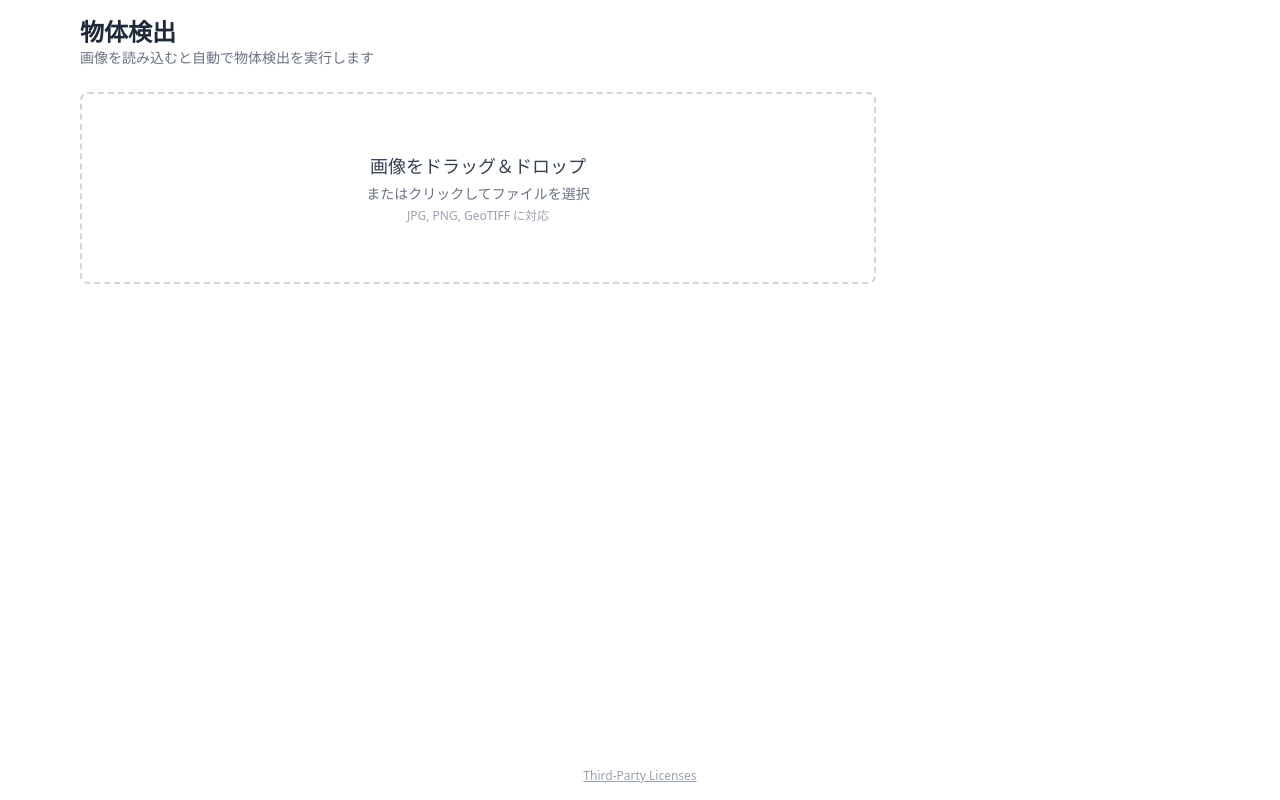
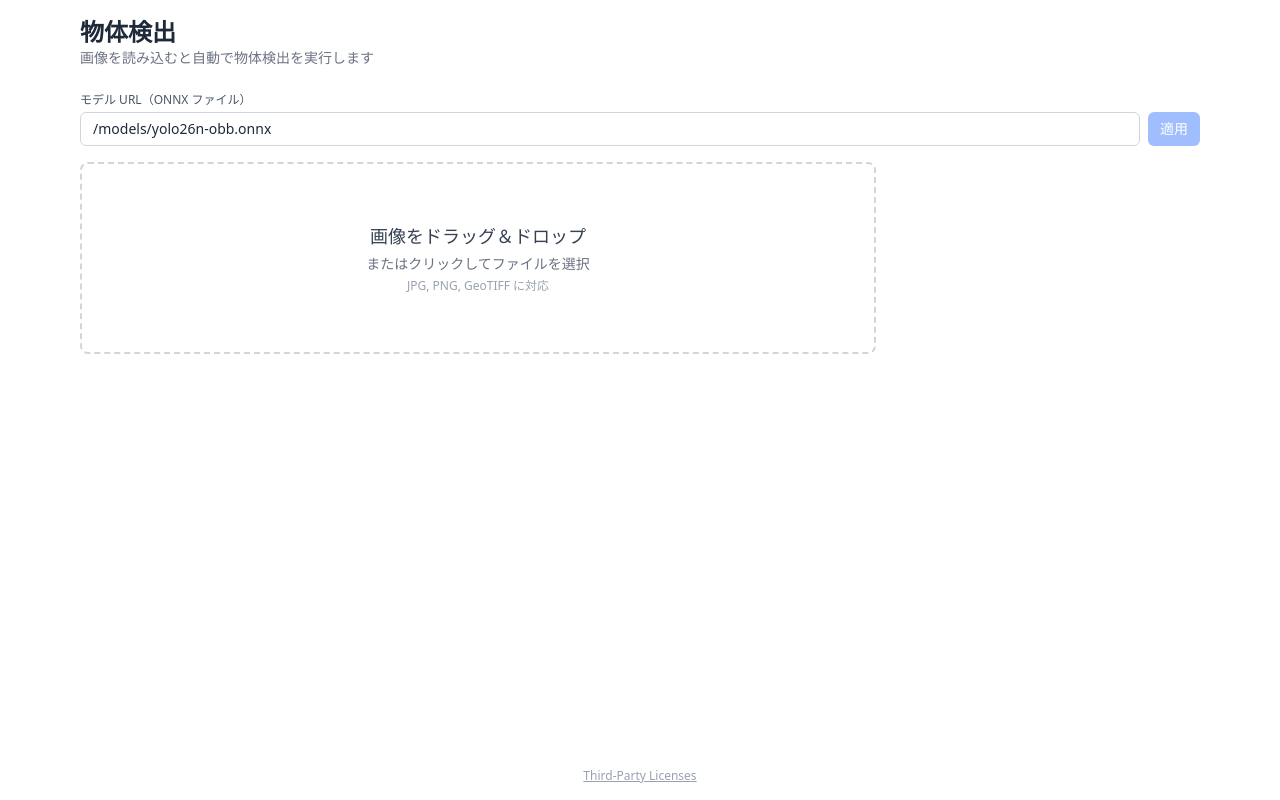
Before and after one commit to seeker3600/mezashi, a React (Vite) app in the folder mefront/: page / in a window 1280 px wide. Built offline with nearby package versions, Linux system fonts and the light colour scheme; what onnxruntime-web would draw is missing.

Commit message:
ライセンスファイルのURL指定。

```diff
--- a/mefront/src/App.tsx
+++ b/mefront/src/App.tsx
@@ -1,4 +1,4 @@
-import { useReducer } from "react";
+import { useReducer, useState } from "react";
 import { DetectionCanvas } from "./components/DetectionCanvas";
 import { DropZone } from "./components/DropZone";
 import { LoadingSpinner } from "./components/LoadingSpinner";
@@ -9,9 +9,10 @@ import { appReducer, initialState } from "./lib/appState";
 
 function App() {
 	const [state, dispatch] = useReducer(appReducer, initialState);
-	const { currentImage, detectionSets, status, confidenceThreshold } = state;
+	const { currentImage, detectionSets, status, confidenceThreshold, modelUrl } =
+		state;
 
-	const handleFileSelect = useImageDetection(dispatch);
+	const handleFileSelect = useImageDetection(dispatch, modelUrl);
 
 	const { displayDetections, exportDetections, isGeoTIFF, geoMeta, isMerged } =
 		useDetectionResults(detectionSets, confidenceThreshold);
@@ -30,6 +31,12 @@ function App() {
 					画像を読み込むと自動で物体検出を実行します
 				</p>
 			</header>
+
+			<ModelUrlInput
+				value={modelUrl}
+				onChange={(url) => dispatch({ type: "SET_MODEL_URL", url })}
+				disabled={isProcessing}
+			/>
 
 			<div className="grid gap-6 lg:grid-cols-[1fr_300px]">
 				<div className="space-y-4">
@@ -123,4 +130,63 @@ function StatusMessage({
 	);
 }
 
+// ---------------------------------------------------------------------------
+// ModelUrlInput – lets the user specify a custom ONNX model URL.
+// ---------------------------------------------------------------------------
+
+function ModelUrlInput({
+	value,
+	onChange,
+	disabled,
+}: {
+	value: string;
+	onChange: (url: string) => void;
+	disabled: boolean;
+}) {
+	const [draft, setDraft] = useState(value);
+
+	const commit = () => {
+		const trimmed = draft.trim();
+		if (trimmed && trimmed !== value) {
+			onChange(trimmed);
+		}
+	};
+
+	return (
+		<div className="mb-4 flex flex-col gap-1">
+			<label
+				htmlFor="model-url"
+				className="text-xs font-medium text-gray-600 dark:text-gray-400"
+			>
+				モデル URL（ONNX ファイル）
+			</label>
+			<div className="flex gap-2">
+				<input
+					id="model-url"
+					type="url"
+					value={draft}
+					onChange={(e) => setDraft(e.target.value)}
+					onBlur={commit}
+					onKeyDown={(e) => {
+						if (e.key === "Enter") {
+							e.currentTarget.blur();
+						}
+					}}
+					disabled={disabled}
+					placeholder="https://example.com/model.onnx"
+					className="min-w-0 flex-1 rounded-md border border-gray-300 bg-white px-3 py-1.5 text-sm text-gray-800 placeholder-gray-400 focus:border-blue-500 focus:outline-none focus:ring-1 focus:ring-blue-500 disabled:cursor-not-allowed disabled:opacity-50 dark:border-gray-600 dark:bg-gray-800 dark:text-gray-100 dark:placeholder-gray-500"
+				/>
+				<button
+					type="button"
+					onClick={commit}
+					disabled={disabled || draft.trim() === value}
+					className="rounded-md bg-blue-600 px-3 py-1.5 text-sm font-medium text-white transition-colors hover:bg-blue-700 disabled:cursor-not-allowed disabled:opacity-40 dark:bg-blue-500 dark:hover:bg-blue-600"
+				>
+					適用
+				</button>
+			</div>
+		</div>
+	);
+}
+
 export default App;
--- a/mefront/src/hooks/useImageDetection.ts
+++ b/mefront/src/hooks/useImageDetection.ts
@@ -8,7 +8,10 @@ import { runInference } from "../lib/inference";
  * Hook that returns a file-select handler.
  * It loads the image, runs inference, and dispatches the result into the app state.
  */
-export function useImageDetection(dispatch: Dispatch<AppAction>) {
+export function useImageDetection(
+	dispatch: Dispatch<AppAction>,
+	modelUrl: string,
+) {
 	return useCallback(
 		async (file: File) => {
 			dispatch({
@@ -51,7 +54,12 @@ export function useImageDetection(dispatch: Dispatch<AppAction>) {
 					},
 				});
 
-				const detections = await runInference(src, w, h, (done, total) => {
+				const detections = await runInference(
+					src,
+					w,
+					h,
+					modelUrl,
+					(done, total) => {
 						dispatch({
 							type: "SET_STATUS",
 							status: {
@@ -61,7 +69,8 @@ export function useImageDetection(dispatch: Dispatch<AppAction>) {
 								total,
 							},
 						});
-				});
+					},
+				);
 
 				dispatch({
 					type: "ADD_RESULT",
@@ -88,6 +97,6 @@ export function useImageDetection(dispatch: Dispatch<AppAction>) {
 				});
 			}
 		},
-		[dispatch],
+		[dispatch, modelUrl],
 	);
 }
--- a/mefront/src/lib/appState.ts
+++ b/mefront/src/lib/appState.ts
@@ -1,4 +1,4 @@
-import { CONFIDENCE_THRESHOLD } from "./labels";
+import { CONFIDENCE_THRESHOLD, DEFAULT_MODEL_URL } from "./labels";
 import type {
 	Detection,
 	DetectionSet,
@@ -30,6 +30,8 @@ export interface AppState {
 	status: AppStatus;
 	/** Confidence threshold for filtering. */
 	confidenceThreshold: number;
+	/** URL of the ONNX model file. */
+	modelUrl: string;
 }
 
 export const initialState: AppState = {
@@ -37,6 +39,7 @@ export const initialState: AppState = {
 	detectionSets: [],
 	status: { type: "idle" },
 	confidenceThreshold: CONFIDENCE_THRESHOLD,
+	modelUrl: DEFAULT_MODEL_URL,
 };
 
 // ---------------------------------------------------------------------------
@@ -53,7 +56,8 @@ export type AppAction =
 	  }
 	| { type: "CLEAR_ALL" }
 	| { type: "SET_STATUS"; status: AppStatus }
-	| { type: "SET_CONFIDENCE"; value: number };
+	| { type: "SET_CONFIDENCE"; value: number }
+	| { type: "SET_MODEL_URL"; url: string };
 
 // ---------------------------------------------------------------------------
 // Reducer
@@ -87,6 +91,9 @@ export function appReducer(state: AppState, action: AppAction): AppState {
 		case "SET_CONFIDENCE":
 			return { ...state, confidenceThreshold: action.value };
 
+		case "SET_MODEL_URL":
+			return { ...state, modelUrl: action.url };
+
 		default:
 			return state;
 	}
--- a/mefront/src/lib/inference.ts
+++ b/mefront/src/lib/inference.ts
@@ -14,13 +14,16 @@ ort.env.wasm.wasmPaths = import.meta.env.DEV
 ort.env.wasm.numThreads = 1;
 
 let sessionPromise: Promise<ort.InferenceSession> | null = null;
+let sessionUrl: string | null = null;
 
 /**
  * Load (or return cached) ONNX inference session.
+ * If the URL has changed since the last call, the session is recreated.
  */
-export function loadModel(): Promise<ort.InferenceSession> {
-	if (!sessionPromise) {
-		sessionPromise = ort.InferenceSession.create("/models/yolo26n-obb.onnx", {
+export function loadModel(url: string): Promise<ort.InferenceSession> {
+	if (!sessionPromise || sessionUrl !== url) {
+		sessionUrl = url;
+		sessionPromise = ort.InferenceSession.create(url, {
 			executionProviders: ["webgpu", "webgl", "wasm"],
 		});
 	}
@@ -166,9 +169,10 @@ export async function runInference(
 	img: HTMLCanvasElement | HTMLImageElement,
 	imgWidth: number,
 	imgHeight: number,
+	modelUrl: string,
 	onProgress?: (done: number, total: number) => void,
 ): Promise<Detection[]> {
-	const session = await loadModel();
+	const session = await loadModel(modelUrl);
 
 	// Decide whether to use slice inference
 	if (imgWidth <= SLICE_THRESHOLD && imgHeight <= SLICE_THRESHOLD) {
--- a/mefront/src/lib/labels.ts
+++ b/mefront/src/lib/labels.ts
@@ -25,3 +25,6 @@ export const CONFIDENCE_THRESHOLD = 0.25;
 
 /** Minimum confidence threshold for detections */
 export const CONFIDENCE_THRESHOLD_MIN = 0.05;
+
+/** Default URL of the ONNX model file */
+export const DEFAULT_MODEL_URL = "/models/yolo26n-obb.onnx";
```
Lines whose indentation alone changed are shown as unchanged.
